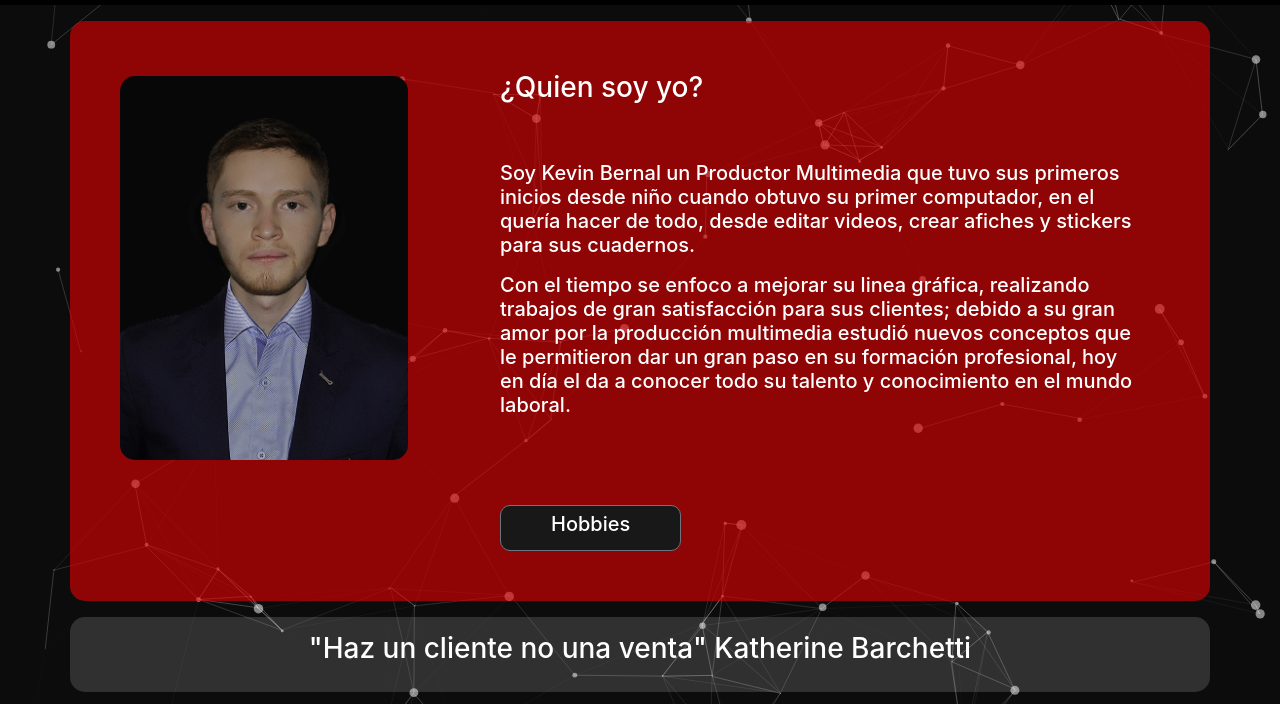
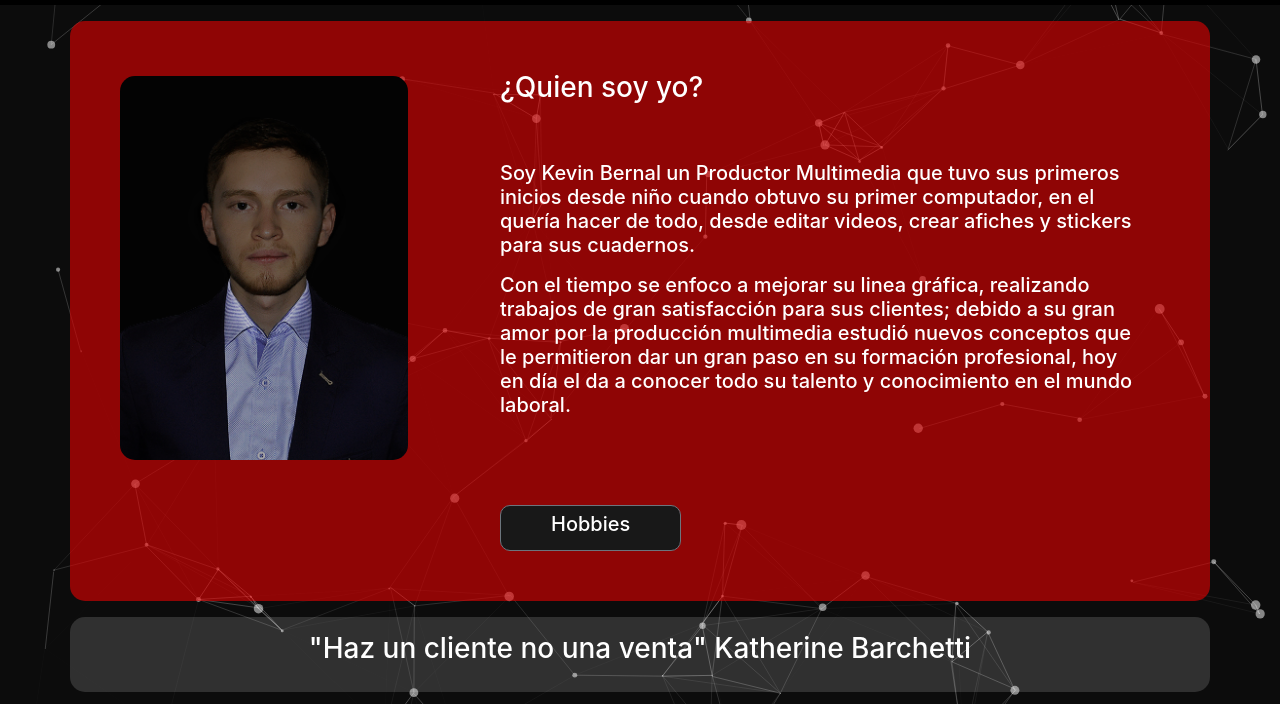
Before and after one commit to Portafolio-web/Mayaks, a plain HTML site: page index.html in a window 1280 px wide. Shown: the part 96-800 px from the top of the page. Drawn offline with nearby package versions, Linux system fonts and the light colour scheme; animation ran at ten frames a second.

Commit message:
Add files via upload

```diff
--- a/index.html
+++ b/index.html
@@ -70,7 +70,7 @@
 <div class="container panel3" style="background-color: hsla(   0turn , 100% ,45% , 0.6 );">
   <div class="row">
     <div class="col-sm-4" style="padding-top: 5px; padding-left: 50px; padding-right: 50px; padding-bottom: 50px;">
-<img src="img/Fotografía3X4V2.jpg" style="width: 18rem;" style="border-radius: 50px; padding-bottom: 60px; margin-bottom: 60px;">
+<img src="img/Fotografía3X4V3.jpg" style="width: 18rem;" style="border-radius: 50px; padding-bottom: 60px; margin-bottom: 60px;">
 <br></br>
 <p></p>
 </div>
```
